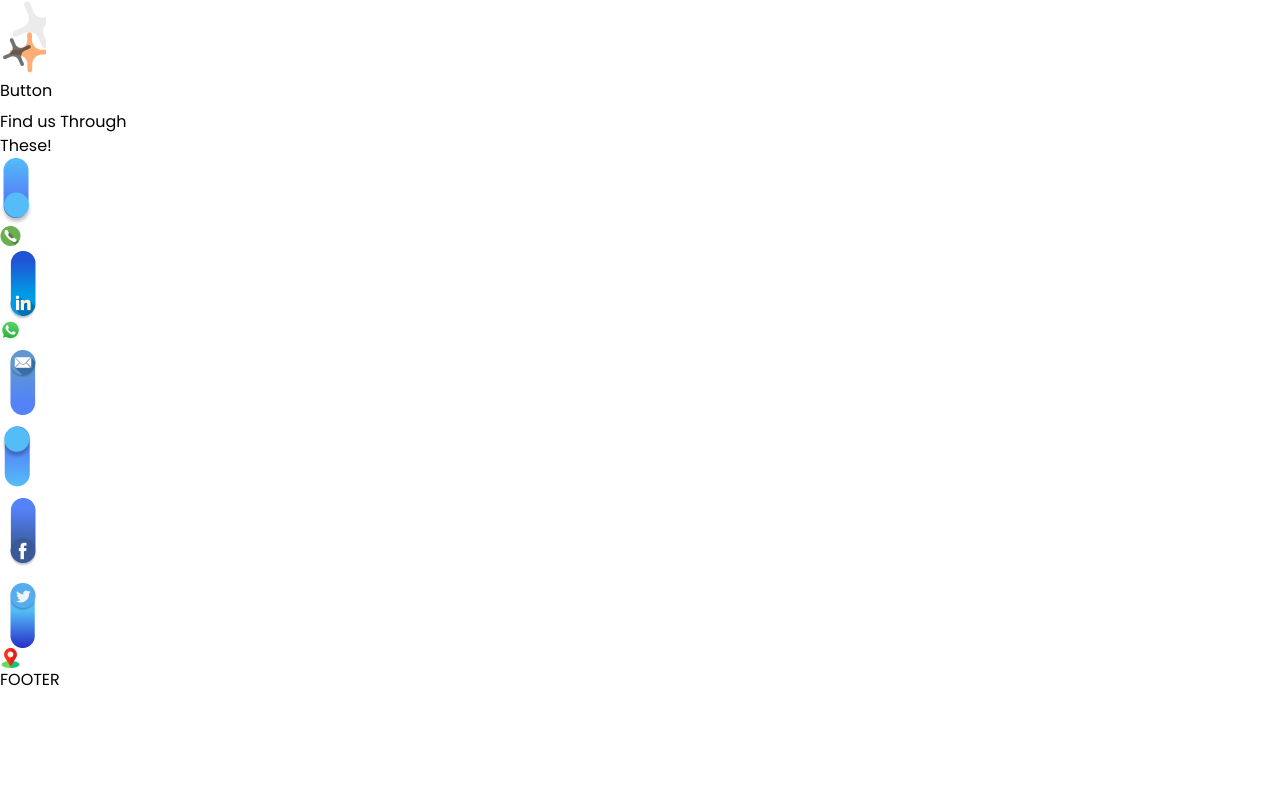
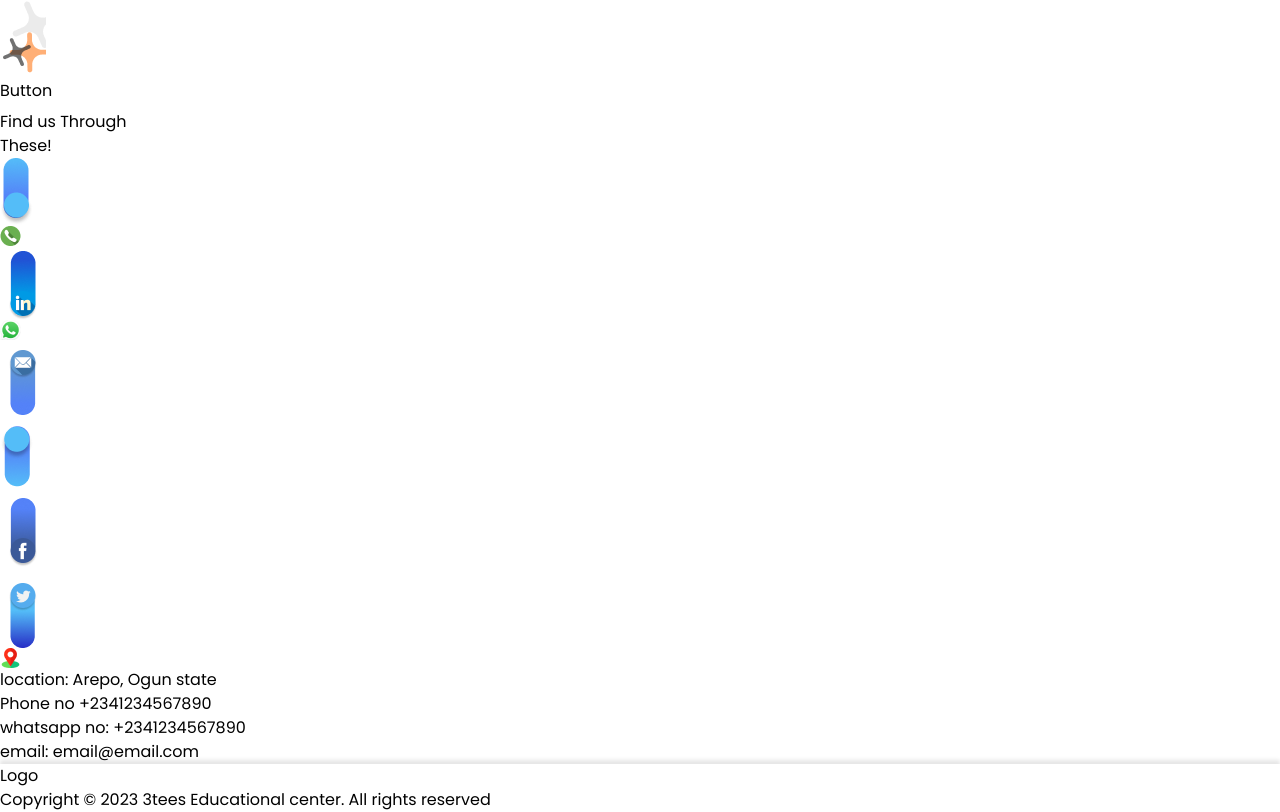
Before and after one commit to Demiladeala/3tees, a React (Vite) app: page / in a window 1280 px wide. Shown: the part 3277-4089 px from the top of the page. Before the commit the page ends 3969 px from the top, so only its background shows below. Built offline with nearby package versions, Linux system fonts and the light colour scheme.

Commit message:
style update

```diff
--- a/src/components/Contact.jsx
+++ b/src/components/Contact.jsx
@@ -15,7 +15,7 @@ const Contact = () => {
     <>
     <div className='w-full relative mt-28'>
        <div className='relative flex flex-col'>
-        <div className='w-[90%] md:w-[70%] mx-auto bg-[#08043C] rounded-2xl py-8 flex justify-between'>
+        <div className='w-[90%] md:w-[70%] mx-auto bg-[#08043C] rounded-2xl py-8 md:py-16 flex justify-between'>
           <div className=' border-white basis-[60%] ml-4 space-y-3 text-white'>
             <div>
               <img src={header}/>
@@ -23,30 +23,47 @@ const Contact = () => {
             <h1 className='text-lg md:text-2xl'>Find us Through <br className='md:hidden' /> These!</h1>
           </div>
           <div className='basis-[40%] flex gap-1 md:justify-center mr-4'>
-            <div className=" h-full w-10">
+            <div className=" h-full w-10 contact-div">
               <img className=' ' src={bar1} />
             </div>
-            <div className=" h-full flex flex-col items-center justify-center w-10">
+            <div className=" h-full flex flex-col items-center justify-center w-10 contact-div">
               <img className=' object-contain w-5' src={phoneIcon}/>
               <img className=' w-14' src={bar2}/>
               <img className=' object-contain w-5' src={WhatsappIcon}/>
             </div>
-            <div className=" h-full flex flex-col items-center justify-center w-10">
+            <div className=" h-full flex flex-col items-center justify-center w-10 contact-div">
               <img className=' object-contain' src={bar3}/>
               <img className=' object-contain' src={bar4}/>
             </div>
-            <div className=" h-full flex flex-col items-center justify-center w-10">
+            <div className=" h-full flex flex-col items-center justify-center w-10 contact-div">
               <img className=' object-contain mt-4' src={bar5} />
             </div>
-            <div className=" h-full flex flex-col items-center w-10">
+            <div className=" h-full flex flex-col items-center w-10 contact-div">
               <img className=' object-contain' src={bar6} />
               <img className=' object-contain mt-4' src={LocationIcon} />
             </div>
           </div>
         </div>
 
-        <div className='relative w-[50%] md:w-[30%] bg-[#f1f1f1] rounded-2xl py-2 top-[-1rem] left-[9%] md:left-[20%]'>
-
+        <div className='relative w-[60%] md:w-[30%] bg-[#f1f1f1] rounded-2xl py-2 top-[-1rem] left-[9%] md:left-[20%] md:top-[-3rem]'>
+          <div className='w-[90%] mx-auto flex flex-col gap-4'>
+              <div className='flex gap-3 items-center mt-4'>
+                <div className='w-3 h-3 border border-[#272DC6] rounded-full'></div>
+                <p className='text-sm flex-shrink-0 md:text-lg'>location: Arepo, Ogun state</p>
+              </div>
+              <div className='flex gap-3 items-center'>
+                <div className='w-3 h-3 border border-[#54F8BD] rounded-full'></div>
+                <p className='text-sm flex-shrink-0 md:text-lg'>Phone no +2341234567890</p>
+              </div>
+              <div className='flex gap-3 items-center'>
+                <div className='w-3 h-3 border border-[#272DC6] rounded-full'></div>
+                <p className='text-sm flex-shrink-0 md:text-lg'>whatsapp no: +2341234567890</p>
+              </div>
+              <div className='flex gap-3 items-center'>
+                <div className='w-3 h-3 border border-[#54F8BD] rounded-full'></div>
+                <p className='text-sm flex-shrink-0 md:text-lg'>email: email@email.com</p>
+              </div>
+          </div>
         </div>
        </div>
     </div>
--- a/src/components/Footer.jsx
+++ b/src/components/Footer.jsx
@@ -3,8 +3,11 @@ import React from 'react'
 const Footer = () => {
   return (
     <>
-    <div>
-        FOOTER
+    <div className='w-full py-6 mt-16 footer-style'>
+        <div className='md:w-[50%] mx-auto flex gap-6 justify-between items-center'>
+            <h1 className='text-lg font-semibold ml-4'>Logo</h1>
+            <p className='font-semibold text-xs mr-4'>Copyright &copy; 2023 3tees Educational center. All rights reserved</p>
+        </div>
     </div>
     </>
   )
--- a/src/index.css
+++ b/src/index.css
@@ -26,6 +26,10 @@
     background-color: transparent;
     color: white;
 }
+.footer-style{
+    background: #FFF;
+    box-shadow: 0px -4px 4px 0px rgba(0, 0, 0, 0.10);
+}
 
 @media (max-width:768px) {
     .parent-image-width{
@@ -49,4 +53,7 @@
     .course-circle{
         right: 8%;
     }
+    .contact-div{
+        width: 1.25rem;
+    }
 }
```
